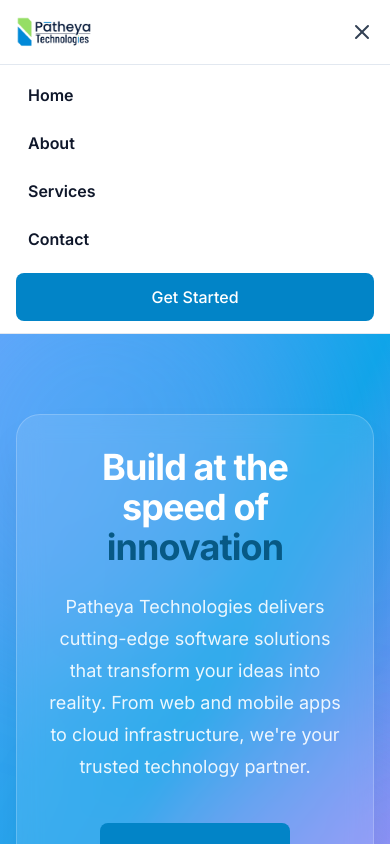
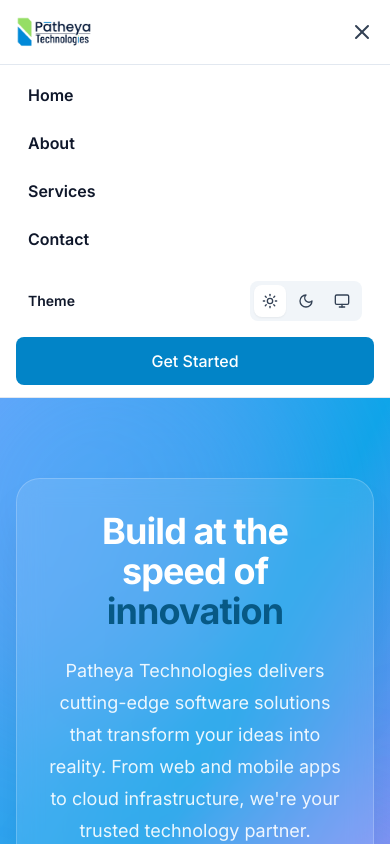
Before and after one commit to patheya/patheya-web, a Next.js app: page / in a window 390 px wide. Both pictures are taken after a click on the button "Toggle menu". Shown: the top 844 px of the page. Built offline with nearby package versions, Linux system fonts and the light colour scheme.

Commit message:
Mobile theme toggle

```diff
--- a/src/components/layout/Header.tsx
+++ b/src/components/layout/Header.tsx
@@ -121,8 +121,12 @@ export function Header() {
                 initial={{ opacity: 0, y: 20 }}
                 animate={{ opacity: 1, y: 0 }}
                 transition={{ delay: navigation.length * 0.1, duration: 0.3 }}
-                className="pt-2"
+                className="pt-2 space-y-2"
               >
+                <div className="flex items-center justify-between px-3 py-2">
+                  <span className="text-sm font-semibold text-slate-900 dark:text-slate-50">Theme</span>
+                  <ThemeToggle />
+                </div>
                 <Button asChild className="w-full">
                   <Link href="/contact">Get Started</Link>
                 </Button>
```
